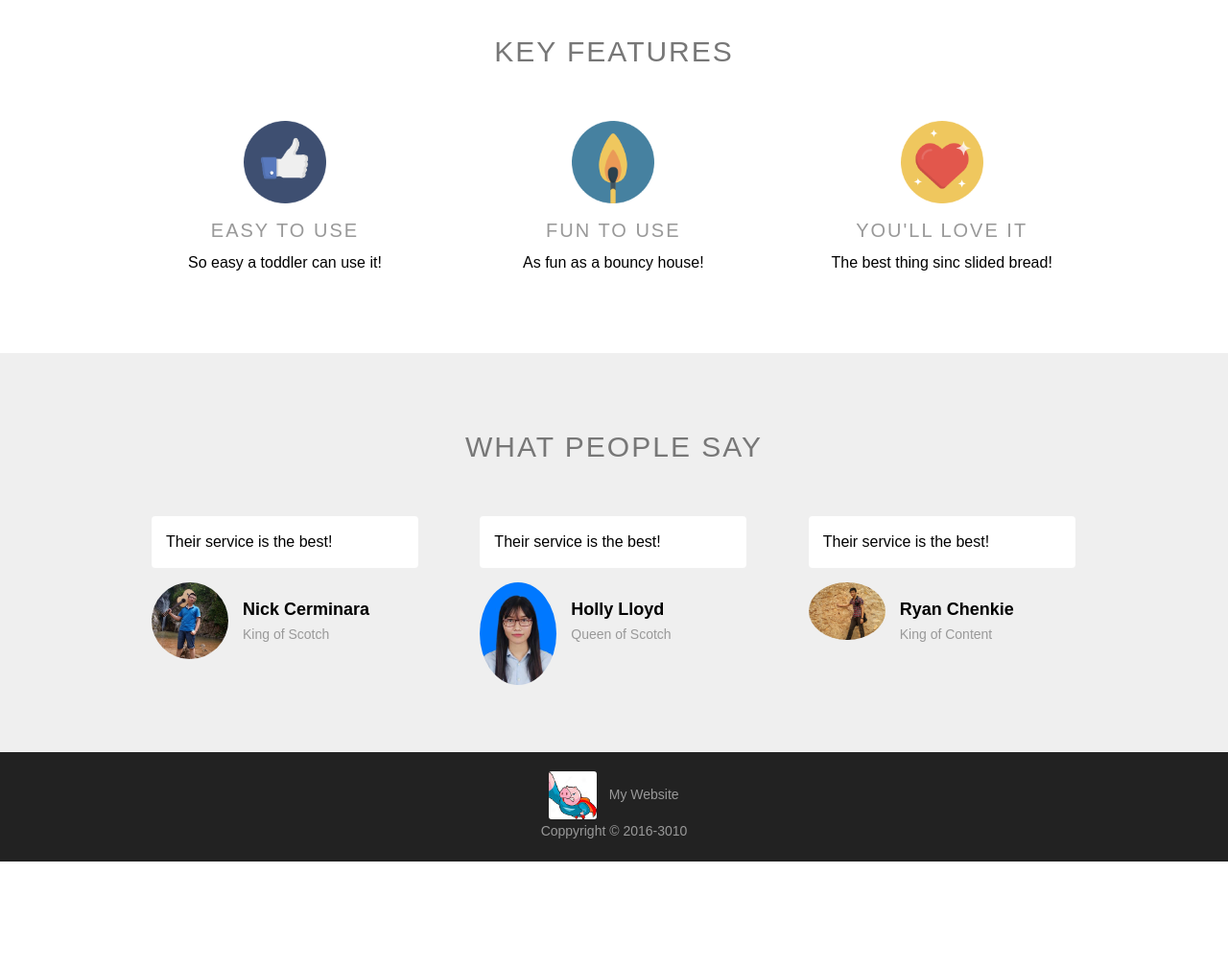
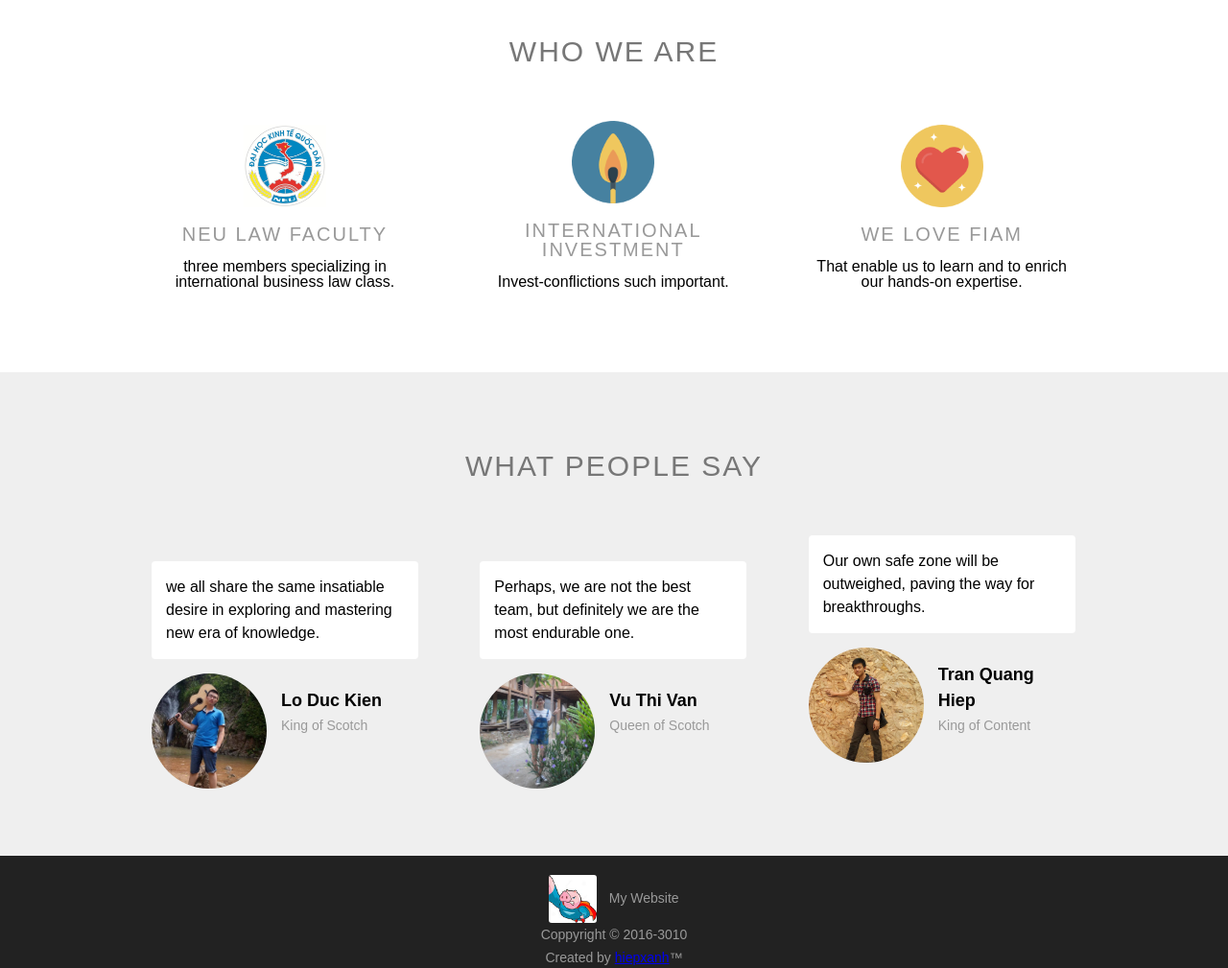
Before and after one commit to xanhtool/project203, a plain HTML site: page index.html in a window 1280 px wide. Shown: the part 940-1949 px from the top of the page at 96% size. Before the commit the page ends 1838 px from the top, so only its background shows below. Drawn offline with Linux system fonts and the light colour scheme.

Commit message:
new update galoteam

```diff
--- a/css/style.css
+++ b/css/style.css
@@ -193,7 +193,7 @@ header #main-navigation ul li a:hover {
 
 .testimonial-author img {
   float: left;
-  width: 80px;
+  width: 120px;
   border-radius: 50%;
   margin-right: 15px;
 }
--- a/index.html
+++ b/index.html
@@ -6,7 +6,7 @@
   <meta http-equiv="X-UA-Compatible" content="ie=edge">
   <!-- css -->
   <link rel="stylesheet" href="css/style.css">
-  <title>My Awesome Website</title>
+  <title>NEU Investment Arbitration Moot TEAM</title>
 </head>
 <body>
 
@@ -18,14 +18,14 @@
     <!-- logo -->
     <a id="logo" href="index.html">
       <img src="img/avatar.jpg" alt="avatar">
-      My Website
+      GALO Website
     </a>
 
     <!-- main navigation -->
     <nav id="main-navigation">
       <ul>
         <li><a href="#">Feature</a></li>
-        <li><a href="#">Pricing</a></li>
+        <!-- <li><a href="#">Pricing</a></li> -->
         <li><a href="#">About</a></li>
         <li><a href="#">Sign Up</a></li>
       </ul>
@@ -39,8 +39,8 @@
     <!-- hero section -->
     <section class="hero">
       <div class="hero-content">
-        <h1 class="hero-title">Blah Blah</h1>
-        <p>The best and brightest website ever.</p>
+        <h1 class="hero-title">GALO TEAM</h1>
+        <p>We are going to FTU Investment Arbitration Moot.</p>
         <a href="#">Learn More</a>
         <a href="#">Sign Up</a>
       </div>
@@ -50,22 +50,22 @@
     <section class="site-section">
     <div class="site-section-inside">
       <div class="section-header">
-        <h2>Key Features</h2>
+        <h2>Who we are</h2>
       </div class="section-header">
       <div class="feature-box">
-        <img src="img/like.png" alt="Easy to Use">
-        <h5>Easy to Use</h5>
-        <p>So easy a toddler can use it!</p>
+        <img src="img/neu.jpg" alt="Easy to Use">
+        <h5>NEU Law Faculty</h5>
+        <p>three members specializing in international business law class.</p>
       </div>
       <div class="feature-box">
         <img src="img/fire.png" alt="Fun to Use">
-        <h5>Fun to Use</h5>
-        <p>As fun as a bouncy house!</p>
+        <h5>International Investment</h5>
+        <p>Invest-conflictions such important.</p>
       </div>
       <div class="feature-box">
         <img src="img/heart.png" alt="You'll Love It">
-        <h5>You'll Love It</h5>
-        <p>The best thing sinc slided bread!</p>
+        <h5>We Love FIAM</h5>
+        <p>That enable us to learn and to enrich our hands-on expertise.</p>
       </div>
     </div>
     </section>
@@ -76,26 +76,26 @@
           <h2>What people say</h2>
         </div>
         <div class="testimonial-box">
-          <div class="testimonial-content">Their service is the best!</div>
+          <div class="testimonial-content">we all share the same insatiable desire in exploring and mastering new era of knowledge.</div>
           <div class="testimonial-author">
-            <img src="img/kien.jpg" alt="Nick Cerminara">
-            <h5>Nick Cerminara</h5>
+            <div class="testimonial-author-img"><img src="img/kien.jpg" alt="Nick Cerminara"></div>
+            <h5>Lo Duc Kien</h5>
             <span>King of Scotch</span>
           </div>
         </div>
         <div class="testimonial-box">
-          <div class="testimonial-content">Their service is the best!</div>
+          <div class="testimonial-content">Perhaps, we are not the best team, but definitely we are the most endurable one.</div>
           <div class="testimonial-author">
-            <img src="img/van.jpg" alt="Holly Lloyd">
-            <h5>Holly Lloyd</h5>
+            <div class="testimonial-author-img"><img src="img/van2.jpg" alt="Holly Lloyd"></div>
+            <h5>Vu Thi Van</h5>
             <span>Queen of Scotch</span>
           </div>
         </div>
         <div class="testimonial-box">
-          <div class="testimonial-content">Their service is the best!</div>
+          <div class="testimonial-content">Our own safe zone will be outweighed, paving the way for breakthroughs.</div>
           <div class="testimonial-author">
-            <img src="img/hiep.jpg" alt="Ryan Chenkie">
-            <h5>Ryan Chenkie</h5>
+            <div class="testimonial-author-img"><img src="img/hiep2.jpg" alt="Ryan Chenkie"></div>
+            <h5>Tran Quang Hiep</h5>
             <span>King of Content</span>
           </div>
         </div>
@@ -108,7 +108,8 @@
 
   <footer id="footer">
     <img src="img/avatar.jpg" alt="Footer logo">
-    <span>My Website <br>Coppyright &copy; 2016-3010</span>
+    <span>My Website <br>Coppyright &copy; 2016-3010 <br> </span>
+    <span>Created by <a href="https://facebook.com/hiepsieuviet">hiepxanh</a>&trade;</span>
   </div>
 
 </footer>
```
Also changed, not shown: img/NEU.jpg (added), img/hiep2.jpg (added), img/van2.jpg (added).
